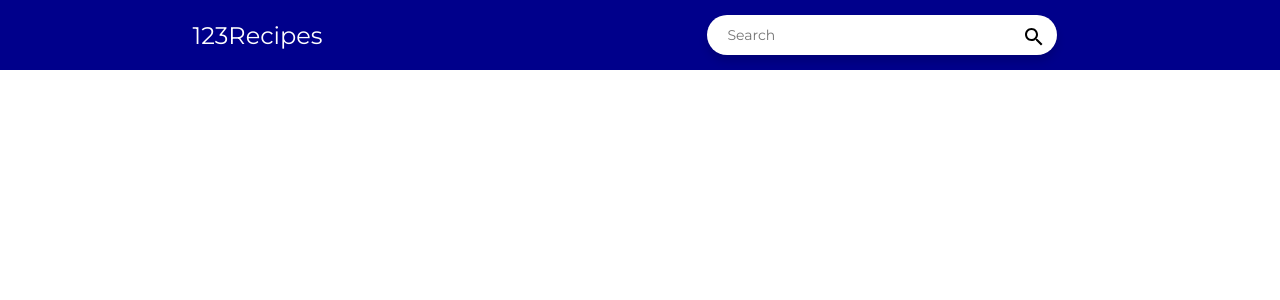
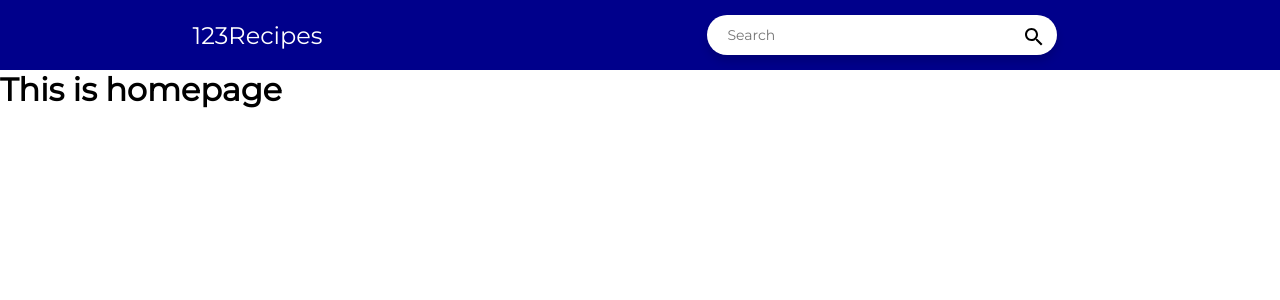
Before and after one commit to mabilog/recipeproject, a React (Create React App) app: page / in a window 1280 px wide. Shown: the top 300 px of the page. Built offline with nearby package versions, Linux system fonts and the light colour scheme; no server answers.

Commit message:
i still need to just make the recipes to just appear and have a custom URL that follows it to display

```diff
--- a/src/App.js
+++ b/src/App.jsx
@@ -1,11 +1,12 @@
 import './App.scss';
-import { useState } from 'react';
-import { BrowserRouter as Router, Route, Switch } from 'react-router-dom';
+import { useState, useEffect } from 'react';
+import { BrowserRouter as Router, Redirect, Route, Switch } from 'react-router-dom';
 
 import Recipes from './components/Recipes';
 import Recipe from './components/Recipe';
 import Header from './components/Header';
-
+import Home from './components/Home'
+import About from './components/About';
 // import Search from './components/Search';
 
 function App() {
@@ -33,14 +34,14 @@ function App() {
 
   return (
     <div className="App">
-      <Header query={query} setQuery={setQuery} data={data} setData={setData}/>
 
       <Router>
-          {/* {searchData &&  <Recipes searchData={searchData}/>} */}
-        <Switch>
-          <Route path='recipes/:query' component={Recipes}/>
-          <Route path='recipe/:id' component={Recipe}/>
-        </Switch>
+        <Header query={query} setQuery={setQuery} data={data} setData={setData}/>
+          <Switch>
+            <Route path='/' exact component={Home}/>
+            <Route path='/recipes/:query' component={Recipes}/>
+            <Route path='/recipe/:id' component={Recipe}/>
+          </Switch>
       </Router>
 
 
--- /dev/null
+++ b/src/components/About.jsx
@@ -0,0 +1,11 @@
+import React from 'react'
+
+const About = () => {
+  return (
+    <div>
+      <h1>About</h1>
+    </div>
+  )
+}
+
+export default About
--- a/src/components/Header.js
+++ b/src/components/Header.jsx
@@ -1,5 +1,7 @@
-import React from 'react';
-import {BrowserRouter as Router, Route, Switch, Link } from 'react-router-dom';
+import React, { useEffect } from 'react';
+import { Link } from 'react-router-dom';
+// import {BrowserRouter as Router, Route, Switch, Link, Redirect } from 'react-router-dom';
+
 import './scss/header.scss';
 
 import Search from './Search';
@@ -14,20 +16,26 @@ const Header = ({query, setQuery, data, setData}) => {
       .then(res => res.json())
       .then(data => {
         setData(data)
-        console.log(data)
       })
       .catch(err => console.log("Something went wrong! " + err))
+
   }
+
+  useEffect(() => {
+    console.log(data)
+    // <Redirect to="/recipes/:query" />
+  } , [data])
 
   const handleChange = (e) => {
     setQuery(e.target.value);
+    console.log(e.target.value)
   }
+
 
   return (
     <div className='header-wrapper'>
-      <span>123Recipes</span>
+        <Link to="/" className="home"><span>123Recipes</span></Link>
         <Search getInfo={getInfo} handleChange={handleChange} className="search"/>
-
     </div>
   )
 }
--- /dev/null
+++ b/src/components/Home.jsx
@@ -0,0 +1,12 @@
+import React, { useState } from 'react'
+
+const Home = () => {
+
+  return (
+    <div>
+      <h1>This is homepage</h1>
+    </div>
+  )
+}
+
+export default Home
--- a/src/components/Recipes.js
+++ b/src/components/Recipes.jsx
@@ -2,17 +2,19 @@ import React, { useState, useEffect } from 'react'
 import { Link } from 'react-router-dom';
 import './scss/recipes.scss'
 
-const Recipes = ({props}) => {
-  const API_KEY = process.env.RECT_APP_API_KEY;
-  const query = props.match.params.query;
-  const [item, setItem] = useState();
+const Recipes = ({match:{params:{query}}}) => {
+  // const API_KEY = process.env.RECT_APP_API_KEY;
+  // const query = props.match.params.query;
+  // const [item, setItem] = useState();
 
-  useEffect(() => {
-    console.log(props)
-  }, [])
+  // useEffect(() => {
+  //   console.log(props)
+  // }, [])
+
   return (
     <div className="recipes-card">
-        {/* {searchData.results.map(recipe => {
+      <h1>Recipes component {query}</h1>
+        {/* {props.searchData.results.map(recipe => {
           return(
             <div className="recipe" key={recipe.id}>
             <h5 className="card-title">{recipe.title}</h5>
@@ -23,7 +25,7 @@ const Recipes = ({props}) => {
               <button>
                 <Link to={{ pathname: `/recipe/${recipe.id}` }} id={recipe.id}>Check Recipe</Link>
               </button>
-              {/* <button onClick={() => getRecipe(recipe.id)}>Check Recipe</button>
+               {/* <button onClick={() => getRecipe(recipe.id)}>Check Recipe</button>
             </div>
            </div>
           )
--- a/src/components/Search.js
+++ /dev/null
@@ -1,19 +0,0 @@
-import React from 'react'
-import './scss/search.scss'
-import  SearchIcon from '@material-ui/icons/Search';
-
-const Search = ({handleChange, getInfo}) => {
-
-  return (
-
-    <div className="search-container">
-      <form className="search-form">
-        <input type="text" onChange={handleChange} placeholder="Search" className="search-input"/>
-        <button onClick={getInfo} className="search-button"><SearchIcon/></button>
-      </form>
-    </div>
-
-  )
-}
-
-export default Search
--- /dev/null
+++ b/src/components/Search.jsx
@@ -0,0 +1,20 @@
+import React from 'react'
+import './scss/search.scss'
+import  SearchIcon from '@material-ui/icons/Search';
+
+import Recipes from './Recipes'
+const Search = ({ handleChange, getInfo }) => {
+
+  return (
+
+    <div className="search-container">
+      <form className="search-form">
+        <input type="text" onChange={handleChange} placeholder="Search" className="search-input" onSubmit={getInfo} to={(e) => `/recipes/${e.target.value}`}/>
+        <button onClick={getInfo} className="search-button" component={Recipes}><SearchIcon/></button>
+      </form>
+    </div>
+
+  )
+}
+
+export default Search
--- a/src/components/scss/header.scss
+++ b/src/components/scss/header.scss
@@ -9,14 +9,14 @@
   padding: 15px;
   display: flex;
 
+
+  .home {
+    text-decoration: none;
+    color: white;
+  }
   span{
     position: relative;
     font-size: 24px;
-    // font-weight: 900;
-    // left: 15px;
-    // top: 15px;
-    // display: flex;
-    // justify-content: center;
-    // align-items: center;
+
   }
 }
--- a/src/index.js
+++ b/src/index.js
@@ -8,12 +8,6 @@ import App from './App';
 
 ReactDOM.render(
   <React.StrictMode>
-    {/* <Router>
-      <Switch>
-        <Route path='/' exact  component={App} />
-        <Route path='/recipe/:id' component={Recipe}/>
-      </Switch>
-    </Router> */}
     <App/>
   </React.StrictMode>,
   document.getElementById('root')
```
Also changed, not shown: src/components/Recipe.jsx (renamed from src/components/Recipe.js).
